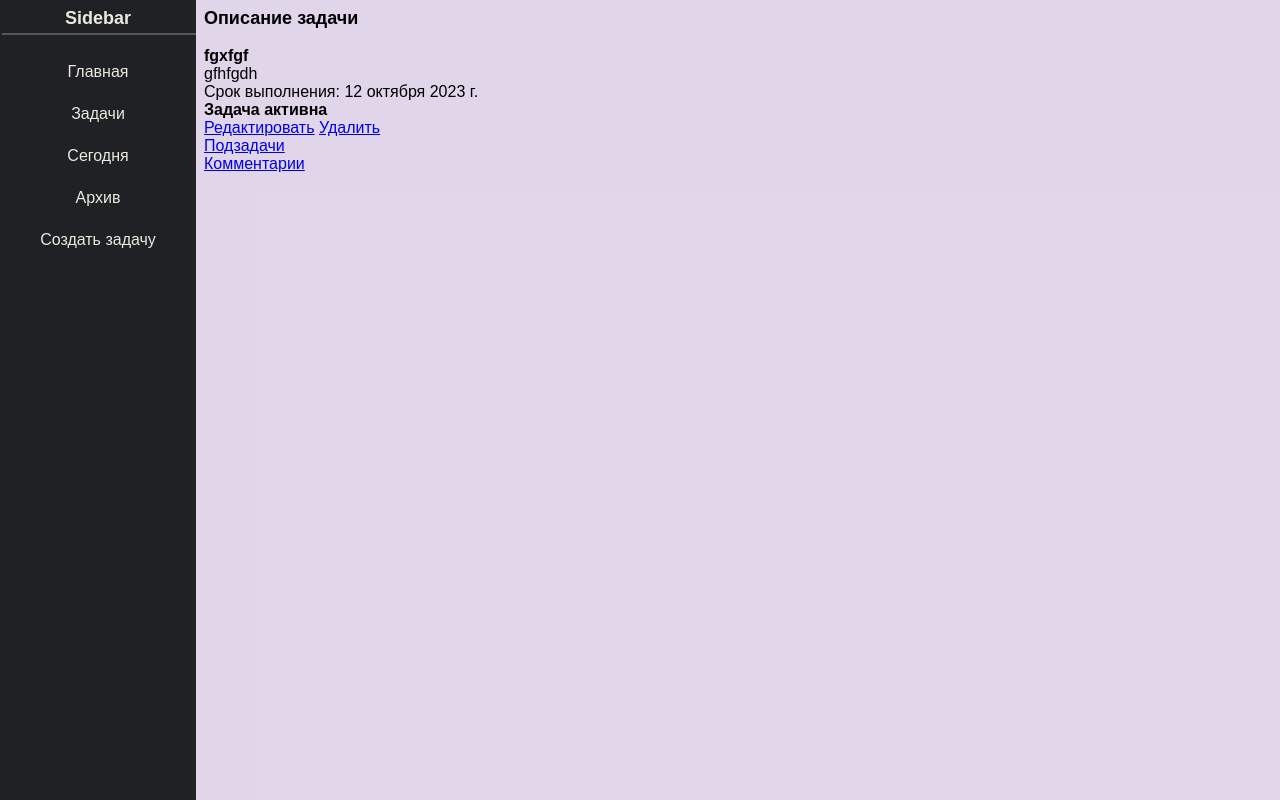
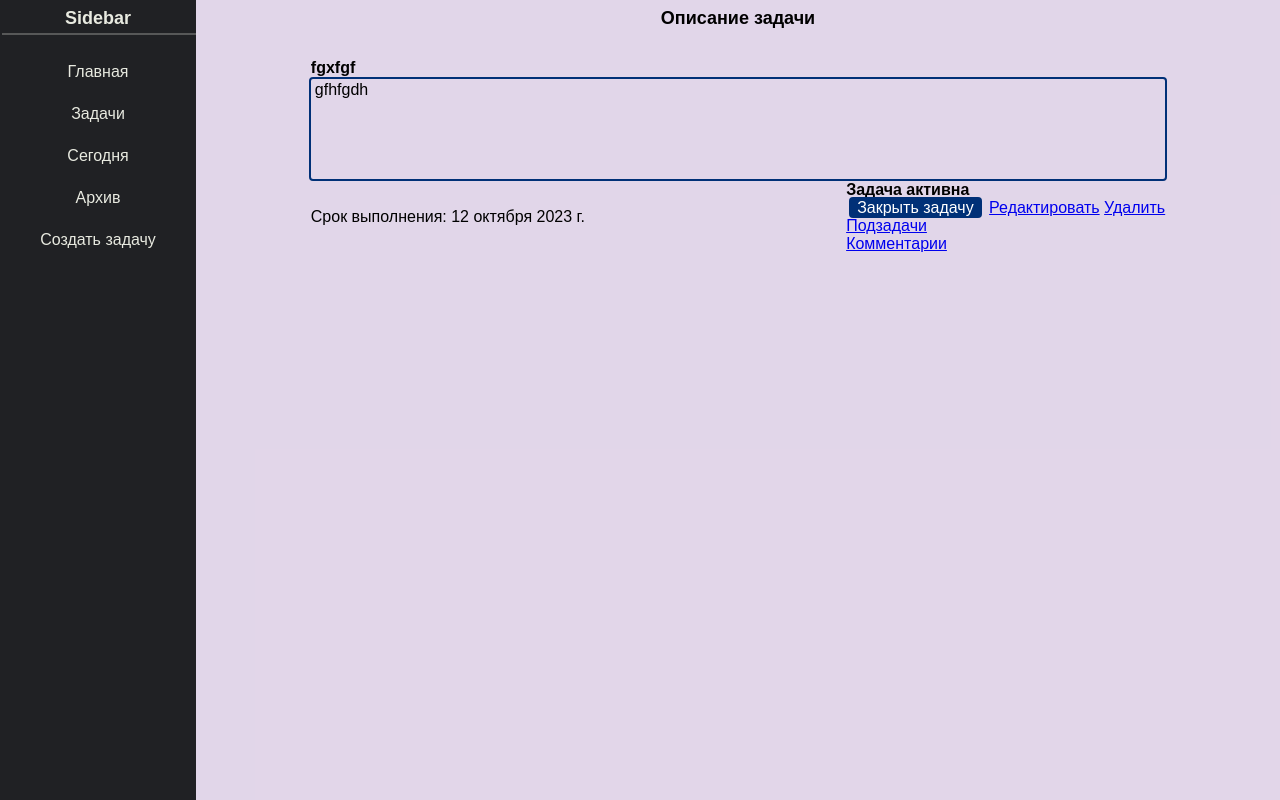
Before and after one commit to IvanSitnikov1/planner, a Django app: page /detail-task/1/ in a window 1280 px wide. Shown: the part 60-860 px from the top of the page. Run offline with Django 4.2, Linux system fonts and the light colour scheme; data comes from the database, SQL or seed files in the repository.

Commit message:
Дорабавлен функционал закрытия задачи

```diff
--- a/main/templates/main/detail_task.html
+++ b/main/templates/main/detail_task.html
@@ -1,13 +1,18 @@
 {% extends 'main/base.html' %}
 
 {% block content %}
-<h1>{{ title }}</h1><br>
-<div>
-    <h4>{{ task.title }}</h4>
-    <p>{{ task.content }}</p>
-    <p>Срок выполнения: {{ task.deadline }}</p>
+<h1 class="main-title">{{ title }}</h1><br>
+<div class="task-container-div">
+    <h4 class="task-title">{{ task.title }}</h4>
+    <div class="task-content-div">
+        <p class="task-content">{{ task.content }}</p>
+    </div>
+    <div class="task-deadline-info-div">
+        <p class="task-deadline">Срок выполнения: {{ task.deadline }}</p>
+    <div>
     {% if task.active %}
         <h4>Задача активна</h4>
+        <a class="task-info-link" href="{% url 'close-task' task.pk %}">Закрыть задачу</a>
     {% else %}
         <h4>Задача выполнена</h4>
     {% endif %}
--- a/main/templates/main/update_task.html
+++ b/main/templates/main/update_task.html
@@ -6,9 +6,11 @@
         {% csrf_token %}
         <div class="form-error">{{ form.non_field_errors }}</div>
         {% for f in form %}
-            <p><label class="form-label" for="{{ f.id_for_label }}">{{ f.label }}: </label>{{ f }}</p>
+            <div class="inupt-item">
+                <label for="{{ f.id_for_label }}">{{ f.label }}: </label><div>{{ f }}</div>
+            </div>
             <div class="form-error">{{ f.errors }}</div>
         {% endfor %}
-        <button type="submit">Сохранить</button>
+        <button class="form-btn" type="submit">Сохранить</button>
     </form>
 {% endblock content %}
--- a/main/urls.py
+++ b/main/urls.py
@@ -16,6 +16,7 @@ urlpatterns = [
     path('update-task/<int:pk>/', UpdateTask.as_view(), name='update-task'),
     path('delete-task/<int:pk>/', delete_task, name='delete-task'),
     path('delete-subtask/<int:pk>/', delete_subtask, name='delete-subtask'),
+    path('close-task/<int:pk>/', close_task, name='close-task'),
     path('login/', LoginUser.as_view(), name='login'),
     path('logout/', logout_user, name='logout'),
     path('register/', RegisterUser.as_view(), name='register'),
--- a/main/views.py
+++ b/main/views.py
@@ -93,6 +93,13 @@ def delete_task(request, pk):
     task = Task.objects.get(pk=pk)
     task.delete()
     return redirect('tasks-list')
+
+
+def close_task(request, pk):
+    task = Task.objects.get(pk=pk)
+    task.active = False
+    task.save()
+    return redirect(reverse('detail-task', kwargs={'pk': pk}))
 
 
 # Создание и чтение комментариев
```
